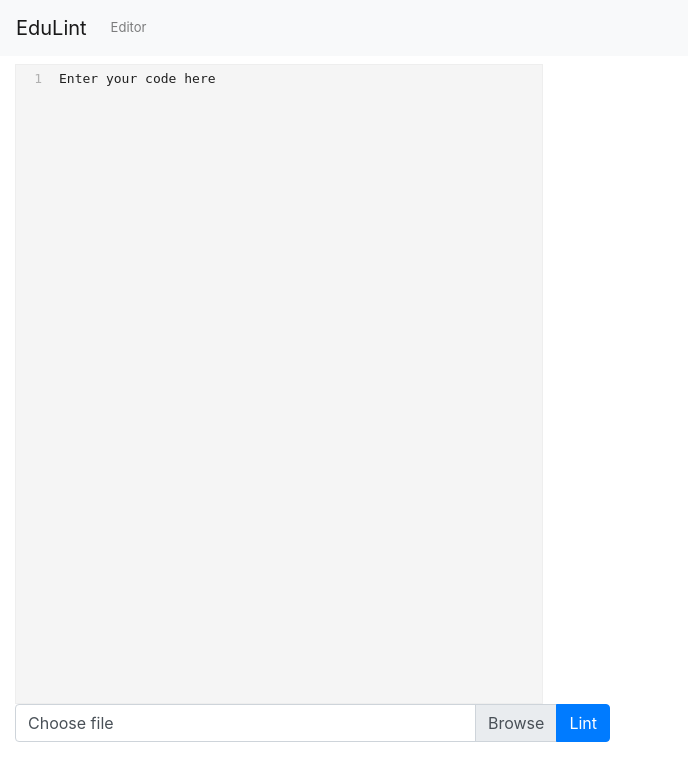
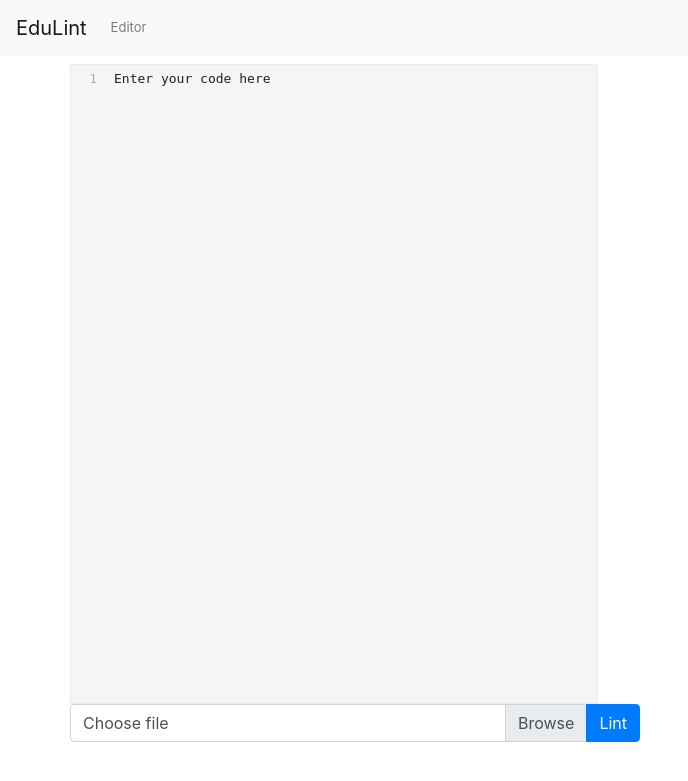
Before and after one commit to GiraffeReversed/edulint, a Flask app: page /editor in a window 1280 px wide. Shown: the top 781 px of the page, without its empty margins (0-688 px from the left). Run offline with Flask 2, Linux system fonts and the light colour scheme; some libraries are stand-ins or nearby versions.

Commit message:
style: center correctly

```diff
--- a/templates/editor.html
+++ b/templates/editor.html
@@ -12,9 +12,14 @@
 
 {% block content %}
 
-<div id="analysis-block" class="container-fluid row">
+<div id="analysis-block" class="container">
+  <div class="row">
     <div id="code-block" class="col">
-    <textarea name="code" id="code" placeholder="Enter your code here">{{ textarea_text }}</textarea>
+      <div class="row">
+        <textarea name="code" id="code" placeholder="Enter your code here"></textarea>
+      </div>
+
+      <div class="row">
         <div class="input-group">
           <div class="custom-file">
             <input type="file" class="custom-file-input" id="inputFile">
@@ -25,7 +30,10 @@
           </div>
         </div>
       </div>
+    </div>
+
     <div id="problems-block" class="col">
+    </div>
   </div>
 </div>
 
```
Lines whose indentation alone changed are shown as unchanged.
